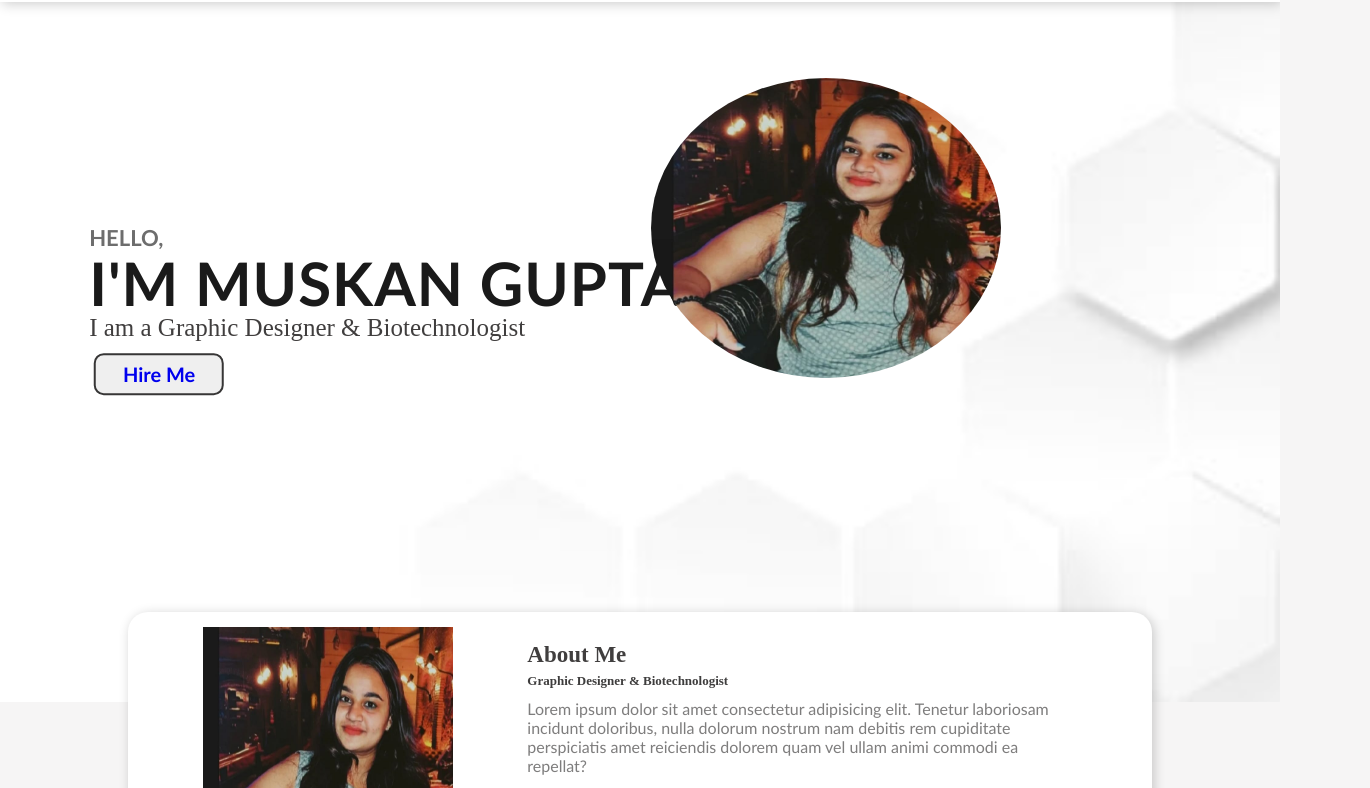
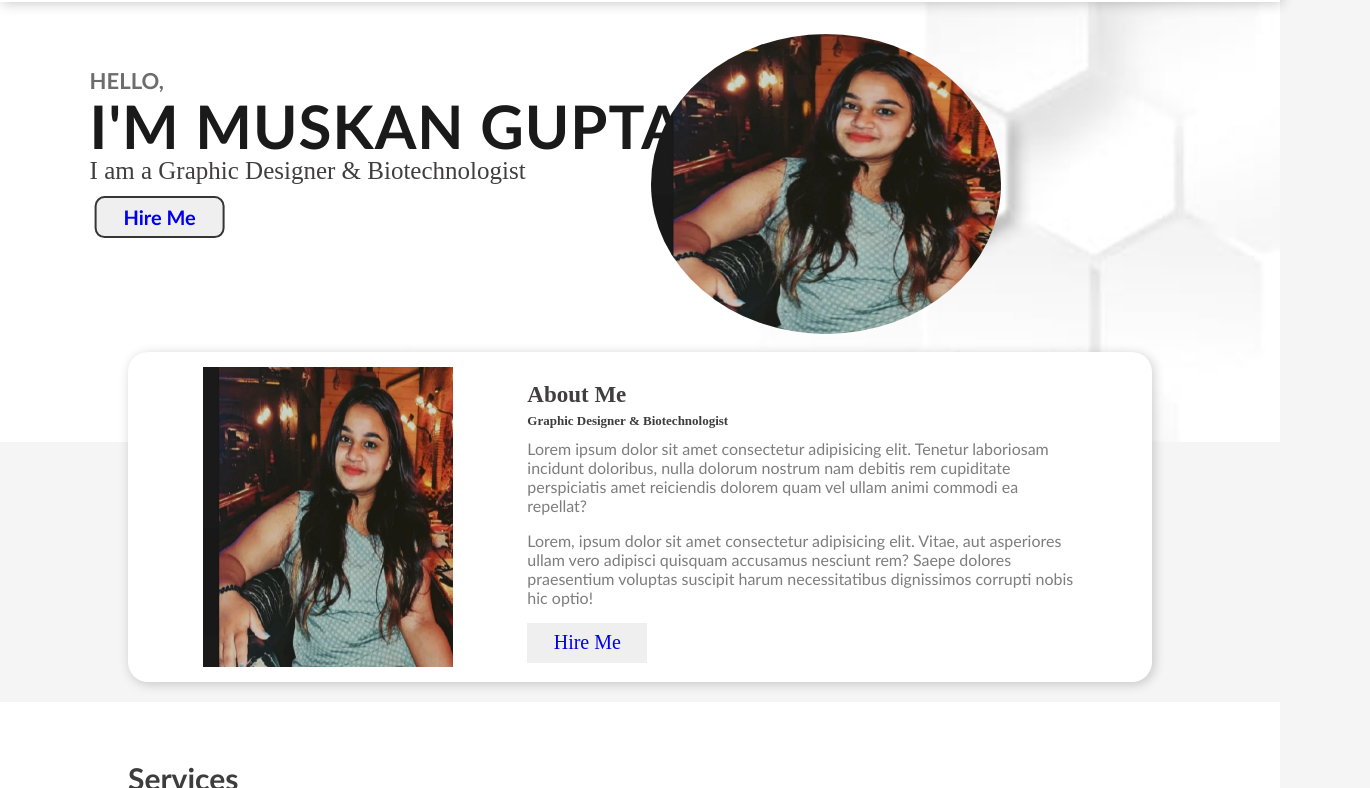
Before and after one commit to ishika-agarwal21/portfolio-mg, a plain HTML site: page index.html in a window 1280 px wide. Shown: the part 58-846 px from the top of the page, 1370 px wide, since content can reach past the window. Drawn offline with Linux system fonts and the light colour scheme.

```diff
--- a/css/style.css
+++ b/css/style.css
@@ -12,7 +12,7 @@
 }
 section{
     width: 100%;
-    height: 95vh;
+    height: 500px;
     background-image: url(../images/bggrey.jpg);
     background-repeat: no-repeat;
     background-size: cover;
@@ -63,14 +63,15 @@
     font-size: 25px;
 }
 .text-container p{
-    max-width: 100%;
+    /* max-width: 100%; */
     line-height: 0px;
     margin: 45px 0px 25px;
 }
 .text-container{
-    position: absolute;
-    left: 13%;
-    top: 42%;
+    position: relative;
+    /* margin-top: 2%; */
+    left: 20%;
+    top: 20%;
     transform: translate(-13%,-42%);
 }
 .text-container button{
@@ -93,10 +94,11 @@
     height: 300px;
     width: 350px;
     position: relative;
-    top: 10%;
-    /* bottom: 150px; */
+    /* top: 2%; */
+    bottom: 170px;
     left: 70%;
     transform: translateX(-70%);
+    /* padding: 2% 10% 0px 10%; */
 }
 .about-container{
     width: 80%;
```
